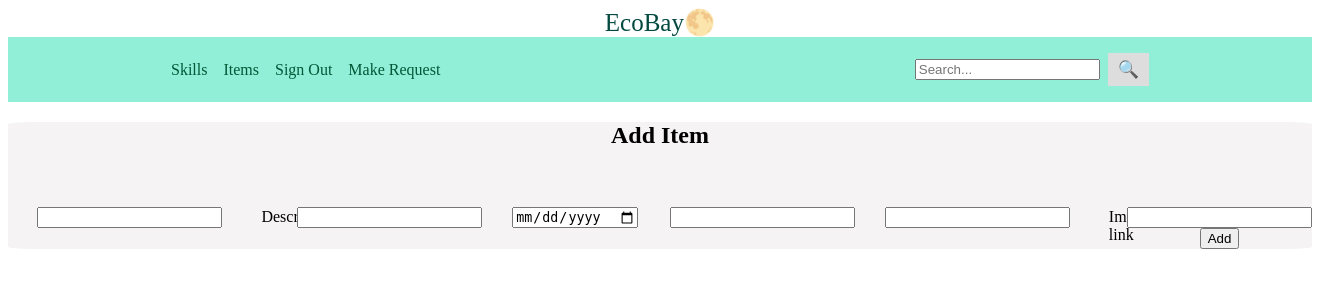
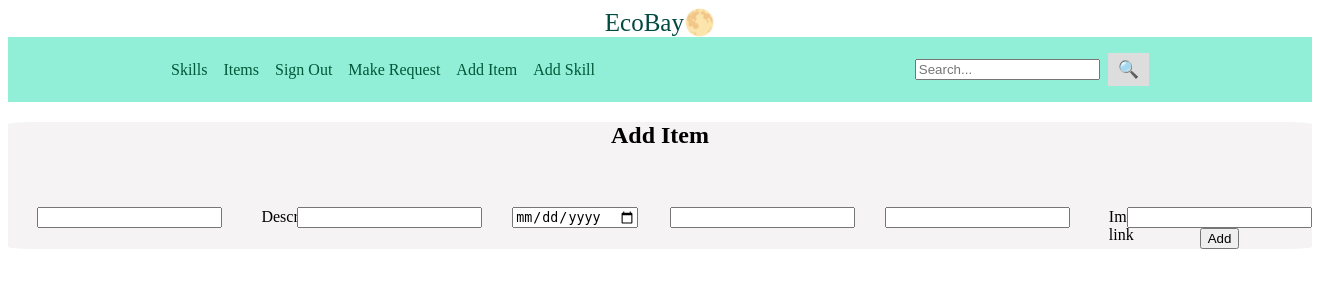
Before and after one commit to Sanya15133/EcoBay, a Django app: page /add-item/ in a window 1320 px wide. Shown: the top 300 px of the page. Run offline with Django 5.2, Linux system fonts and the light colour scheme; the visitor is signed in with stand-in values (Sample User, id 1).

Commit message:
updated layout template

```diff
--- a/EcoBayApp/templates/layout.html
+++ b/EcoBayApp/templates/layout.html
@@ -27,7 +27,9 @@
       <li><a href="{% url 'list_items' %}">Items</a></li>
       {% if user.is_authenticated %}
         <li><a href="{% url 'logout' %}">Sign Out</a></li>
-        <li><a href="#">Make Request</a></li>
+        <li><a href="{% url 'request_skill' %}">Make Request</a></li>
+        <li><a href="{% url 'add_item' %}">Add Item</a></li>
+        <li><a href="{% url 'add_skill' %}">Add Skill</a></li>
       {% endif %}
     </ul>
         <form class="search-container" method="get" action="{% url 'search' %}">
```
